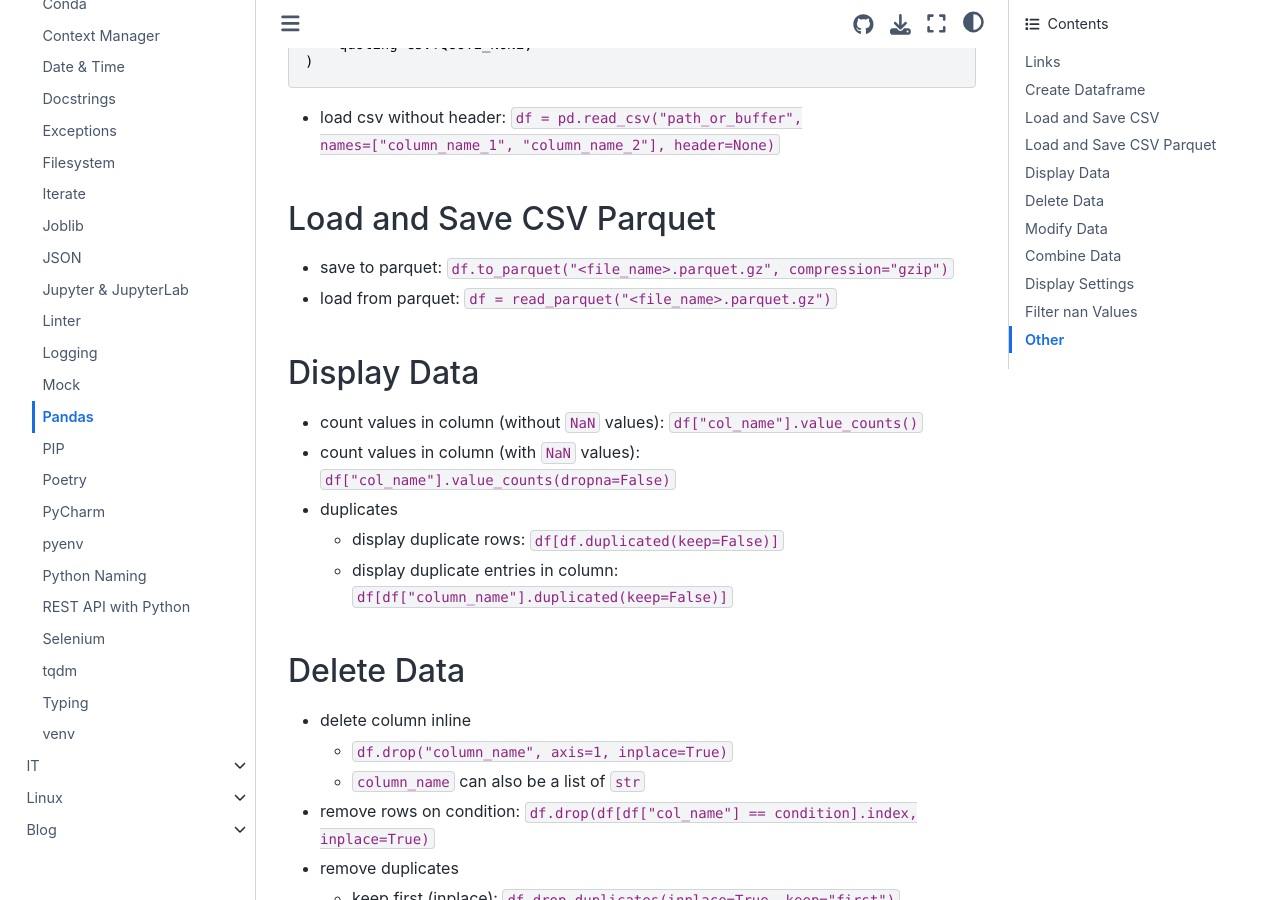
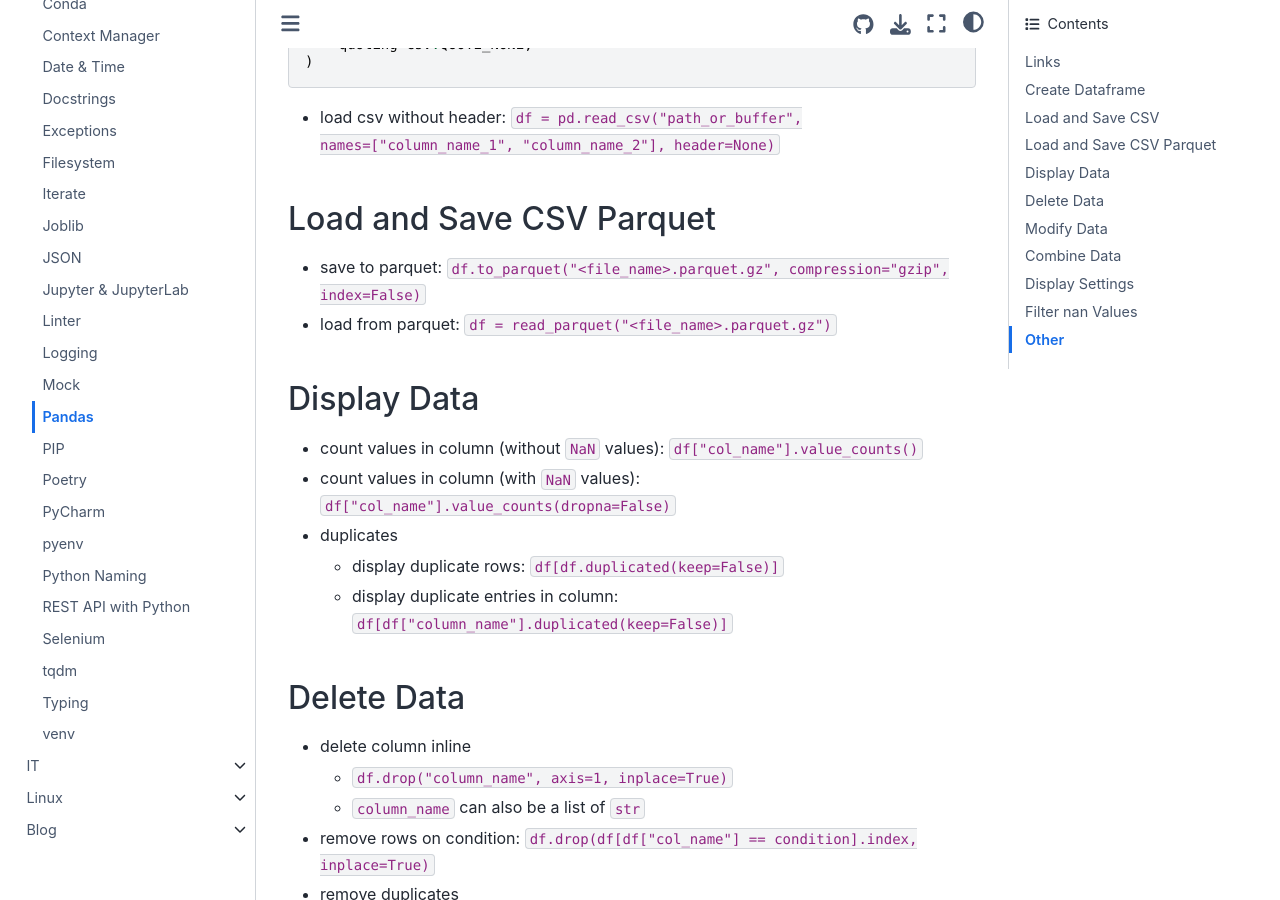
Before and after one commit to PhilipMay/PhilipMay_org, a Sphinx documentation site: the page built from source/python/pandas.md, in a window 1280 px wide and 900 px high, scrolled down 1080 px. Built offline with Sphinx 7.4.7 and the Sphinx Book theme 1.1.4, drawn with Linux system fonts in a browser that asks for light colours.

Commit message:
Update pandas.md

```diff
--- a/source/python/pandas.md
+++ b/source/python/pandas.md
@@ -39,7 +39,7 @@ df = pd.read_csv(
 
 ## Load and Save CSV Parquet
 
-- save to parquet: `df.to_parquet("<file_name>.parquet.gz", compression="gzip")`
+- save to parquet: `df.to_parquet("<file_name>.parquet.gz", compression="gzip", index=False)`
 - load from parquet: `df = read_parquet("<file_name>.parquet.gz")`
 
 ## Display Data
```
